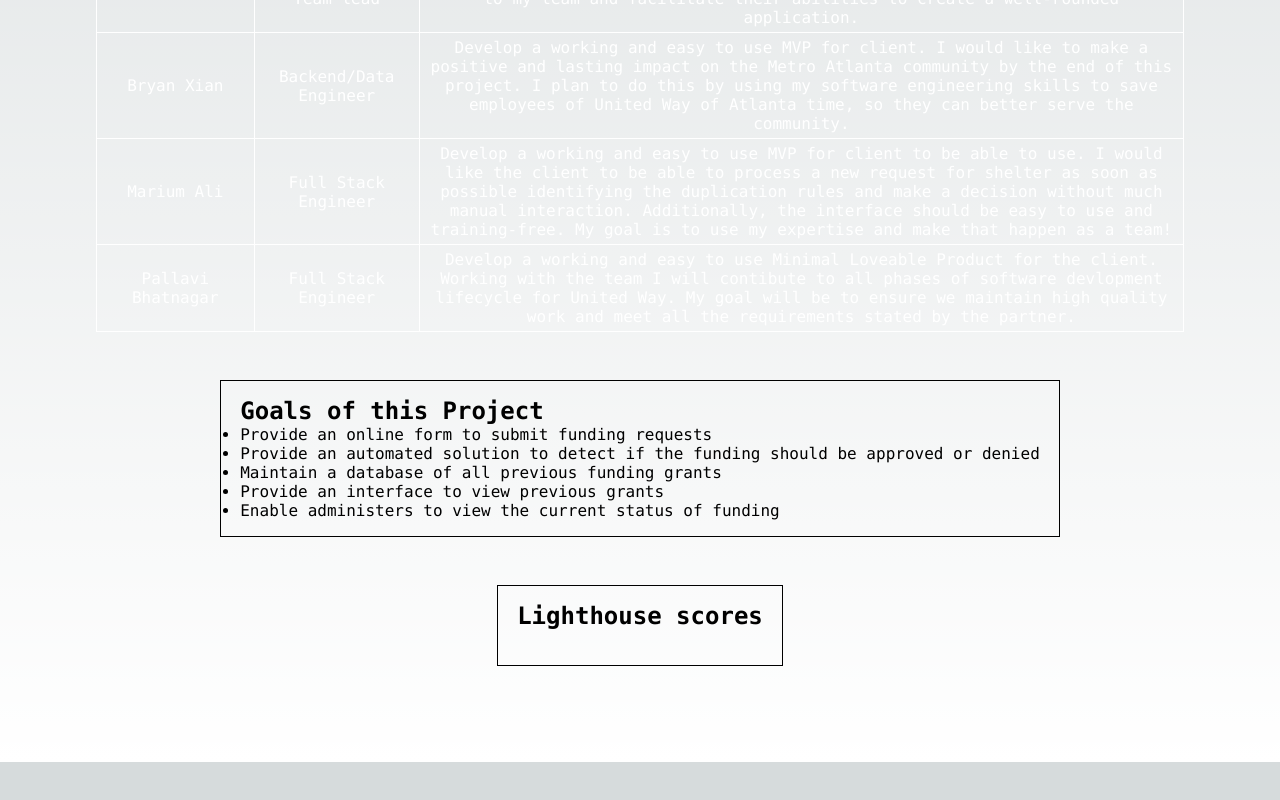
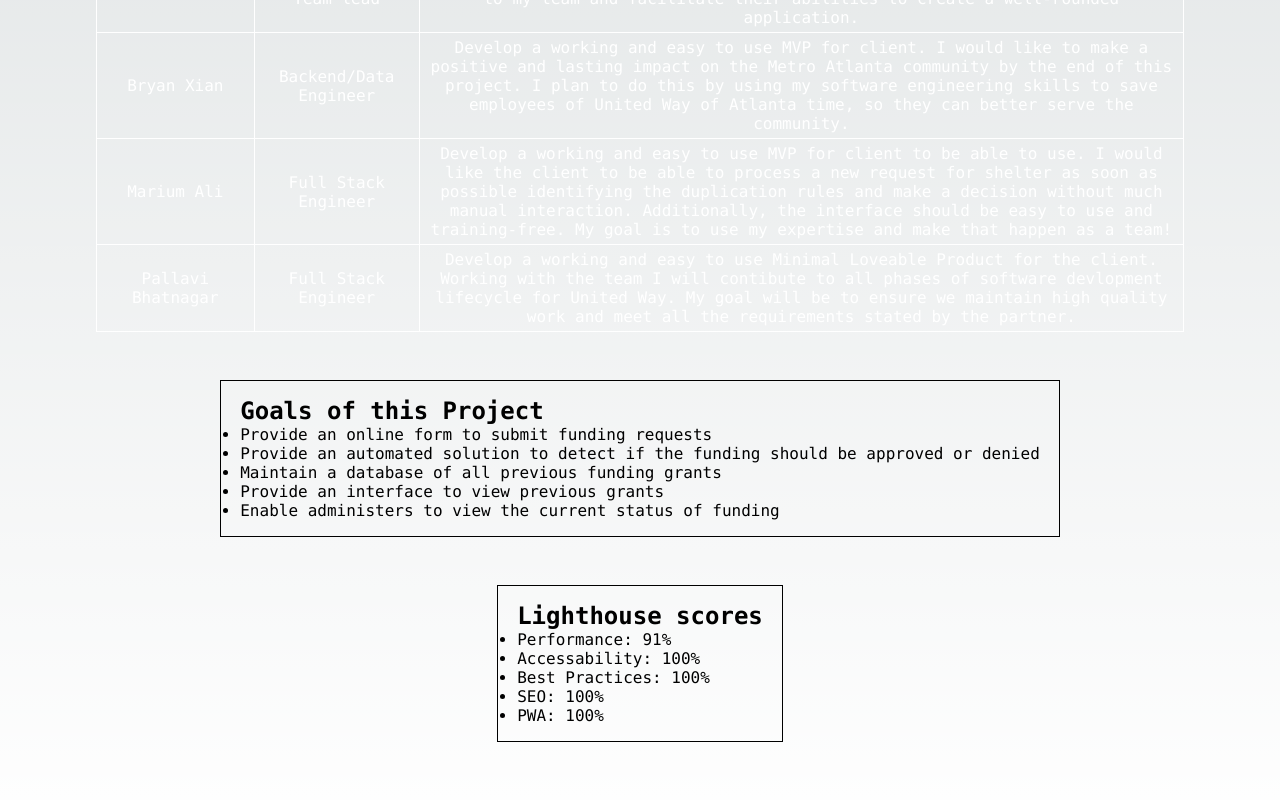
Before and after one commit to AndrewSpittlemeister/c4g-efsp-front-end, a Next.js app: page / in a window 1280 px wide. Shown: the part 632-1432 px from the top of the page. Before the commit the page ends 1394 px from the top, so only its background shows below. Built offline with nearby package versions, Linux system fonts and the light colour scheme.

Commit message:
added lighthouse scores

```diff
--- a/pages/index.js
+++ b/pages/index.js
@@ -70,7 +70,7 @@ export default function Home() {
             <tr>
               <td>{'Marium Ali'}</td>
               <td>{'Full Stack Engineer'}</td>
-              <td>{'Develop a working and easy to use MVP for client to be able to use. I would like the client to be able to process a new request for shelter as soon as possible identifying the duplication rules and make a decision without much manual interaction. Additionally, the interface should be easy to use and training-free. My goal is to use my expertise and make that happen as a team!'}</td>
+              <td>{"Develop a working and easy to use MVP for client to be able to use. I would like the client to be able to process a new request for shelter as soon as possible identifying the duplication rules and make a decision without much manual interaction. Additionally, the interface should be easy to use and training-free. My goal is to use my expertise and make that happen as a team!"}</td>
             </tr>
             <tr>
               <td>{'Pallavi Bhatnagar'}</td>
@@ -100,7 +100,13 @@ export default function Home() {
             Lighthouse scores
           </h2>
           <span>
-
+            <ul>
+              <li>Performance: 91%</li>
+              <li>Accessability: 100%</li>
+              <li>Best Practices: 100%</li>
+              <li>SEO: 100%</li>
+              <li>PWA: 100%</li>
+            </ul>
           </span>
         </div>
       </main>
```
Lines whose indentation alone changed are shown as unchanged.
